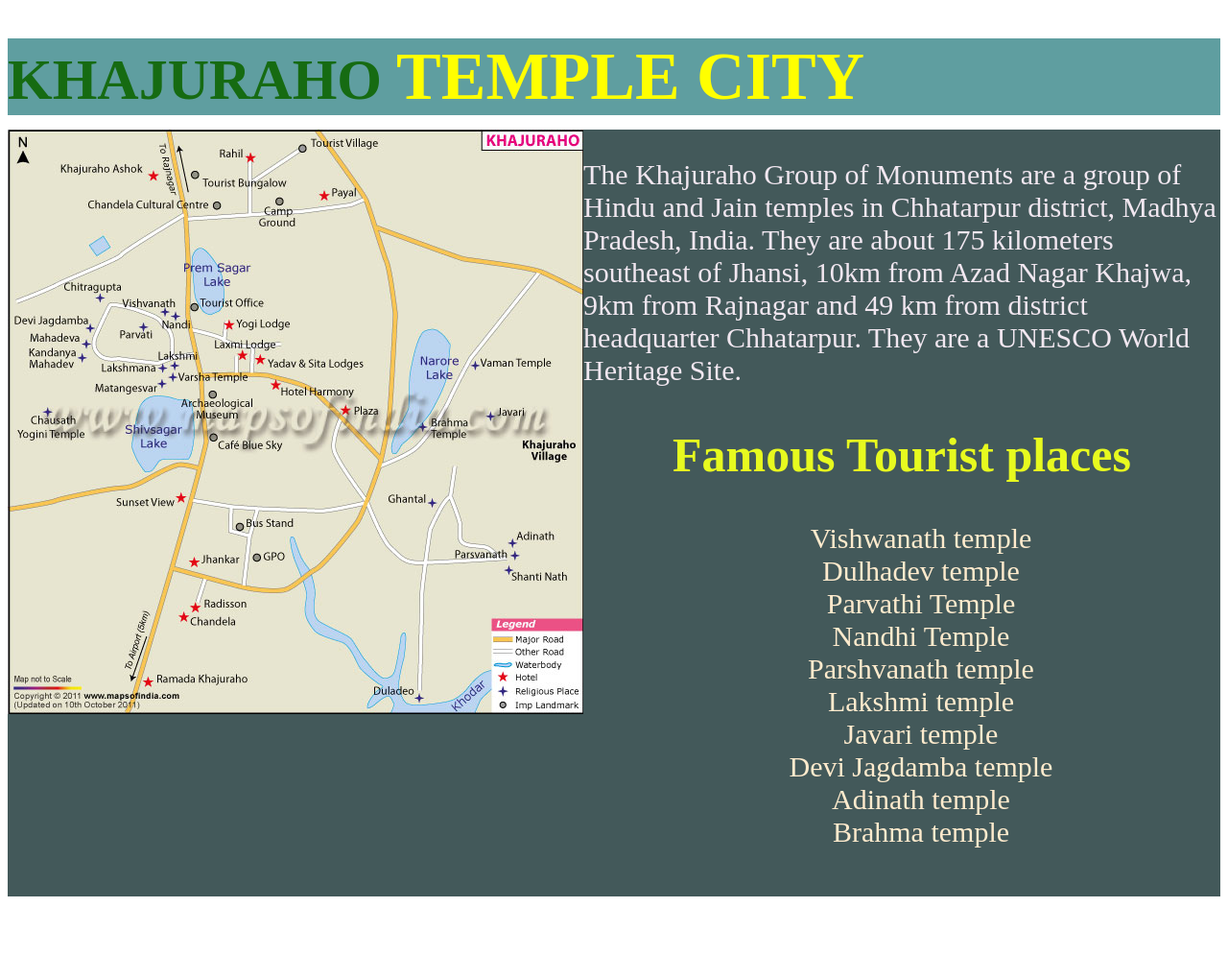
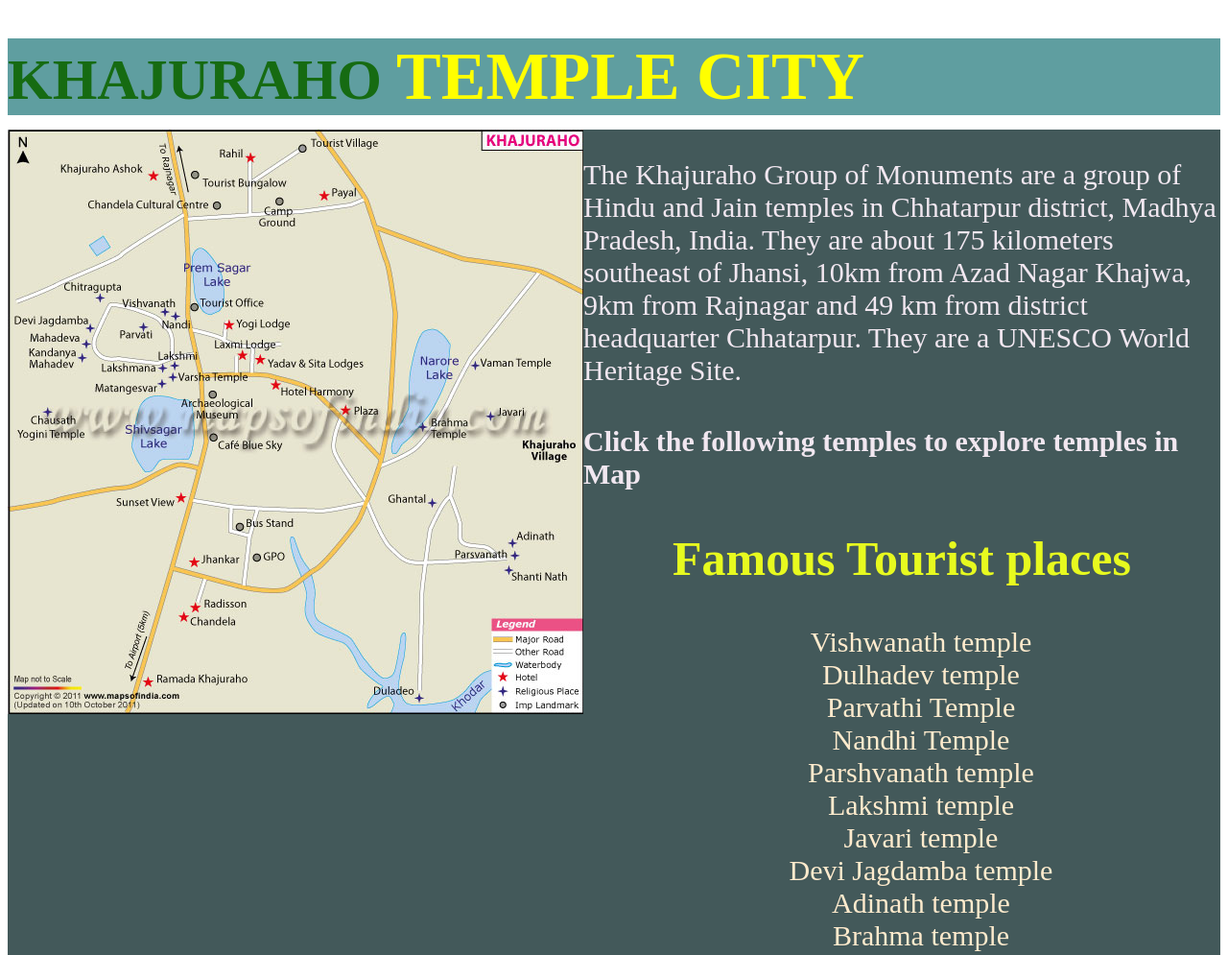
Before and after one commit to Sowmiya-Mani/Making-Hotspot-using-Html, a plain HTML site: page touristplaces.html in a window 1280 px wide. Shown: the top 995 px of the page at 96% size. Before the commit the page ends 944 px from the top, so only its background shows below. Drawn offline with Linux system fonts and the light colour scheme.

Commit message:
Update touristplaces.html

```diff
--- a/touristplaces.html
+++ b/touristplaces.html
@@ -30,7 +30,8 @@
         <div class="heading">
         <p>
             The Khajuraho Group of Monuments are a group of Hindu  and Jain temples in  Chhatarpur district, Madhya Pradesh, India. They are about 175 kilometers southeast of Jhansi, 10km from Azad Nagar Khajwa, 9km from Rajnagar and 49 km from district headquarter Chhatarpur. They are a UNESCO World Heritage Site.
-        </p>
+          </p>
+          <h4>Click the following temples to explore temples in Map </h4>
       </div>
       <div class="content">
         <h2>Famous Tourist places</h2>
```
